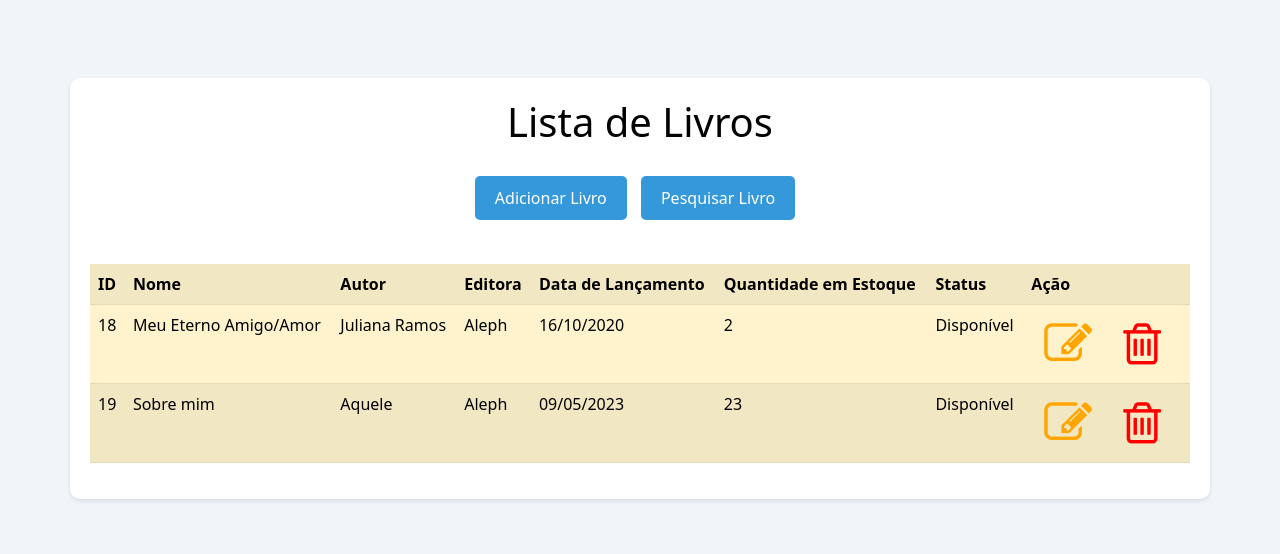
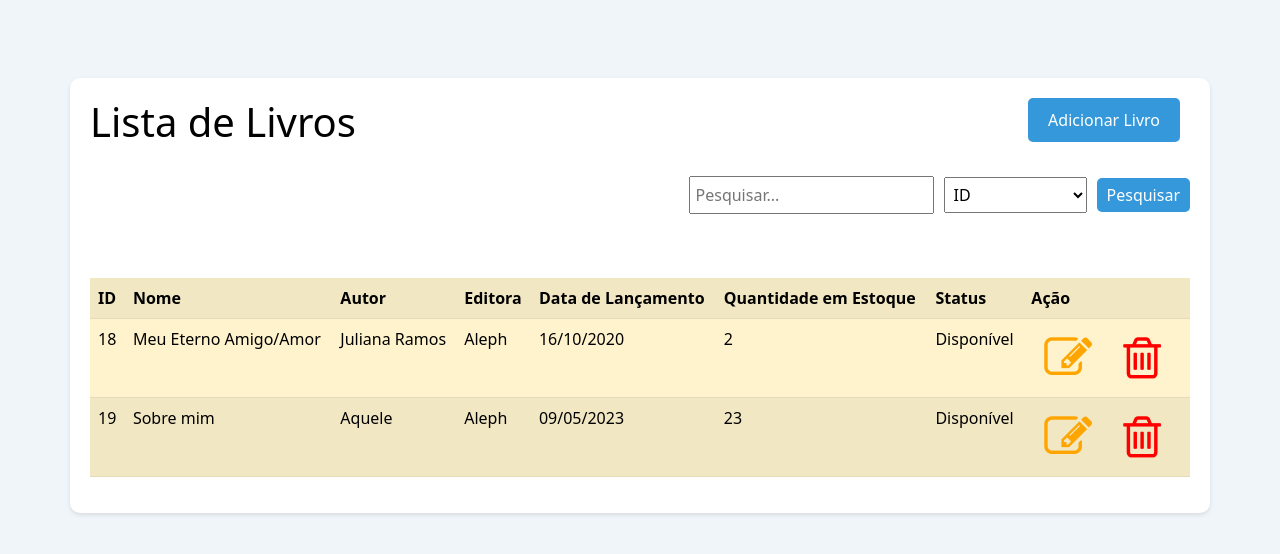
Before and after one commit to PedroLucas3542/LocadoraLivros, a PHP site: page /livros.php in a window 1280 px wide. Shown: the part 87-641 px from the top of the page. Run offline with PHP 8.4, Linux system fonts and the light colour scheme; data comes from the database, SQL or seed files in the repository.

Commit message:
Add files via upload

```diff
--- a/ProjetoWDA/livros.php
+++ b/ProjetoWDA/livros.php
@@ -94,6 +94,36 @@
             background-color: #e74c3c;
         }
 
+        .search-bar {
+            display: flex;
+            justify-content: flex-end;
+            margin-bottom: 20px;
+        }
+
+        .search-bar form {
+            display: flex;
+            align-items: center;
+        }
+
+        .search-bar input[type="text"],
+        .search-bar select {
+            margin-right: 10px;
+            padding: 5px;
+        }
+
+        .search-bar button[type="submit"] {
+            background-color: #3498db;
+            color: #fff;
+            border: none;
+            padding: 5px 10px;
+            border-radius: 5px;
+            transition: background-color 0.3s;
+        }
+
+        .search-bar button[type="submit"]:hover {
+            background-color: #2980b9;
+        }
+
         @media (max-width: 768px) {
             .navbar-brand img {
                 width: 80px;
@@ -163,10 +193,31 @@
 <div class="fundo">
     <br><br>
     <div class="container">
-    <center><h1>Lista de Livros</h1></center>
+        <div class="row">
+            <div class="col-md-6">
+                <h1>Lista de Livros</h1>
+            </div>
+            <div class="col-md-6 text-end">
+                <a href="adicionarlivro.php"><button class="button-background-move">Adicionar Livro</button></a>
+            </div>
+        </div>
 
-    <center><a href="adicionarlivro.php"><button type="button" class="button-background-move">Adicionar Livro</button></a> <a href="pesquisarlivros.php"><button type="button" class="button-background-move">Pesquisar Livro</button></a></center>
+        <div class="search-bar">
+            <form method="GET">
+                <input type="text" name="search" placeholder="Pesquisar...">
+                <select name="filter">
+                    <option value="id">ID</option>
+                    <option value="nome">Nome do Livro</option>
+                    <option value="autor">Autor</option>
+                    <option value="editora">Editora</option>
+                    <option value="status">Status</option>
+                </select>
+                <button type="submit">Pesquisar</button>
+            </form>
+        </div>
+
         <br>
+
         <table class="table table-warning table-striped">
             <tr>
                 <th>ID</th>
@@ -178,51 +229,93 @@
                 <th>Status</th>
                 <th>Ação</th>
             </tr>
+
             <?php
 include 'conexao.php';
 
-            // Query para selecionar todos os livros
+if (isset($_GET['search']) && isset($_GET['filter'])) {
+    // Realizar pesquisa com base nos critérios fornecidos
+    $search = $_GET['search'];
+    $filter = $_GET['filter'];
+
+    // Verificar se a pesquisa está vazia
+    if (!empty($search)) {
+        if ($filter === 'id') {
+            // Pesquisa por ID
+            $sql = "SELECT livros.id, livros.nome, livros.autor, livros.editora, livros.data_lancamento, livros.estoque, COUNT(emprestimos.id) AS quantidade_emprestimos
+            FROM livros
+            LEFT JOIN emprestimos ON livros.id = emprestimos.livro_id AND emprestimos.status = ''
+            WHERE livros.id = '$search'
+            GROUP BY livros.id
+            ORDER BY livros.nome ASC";
+        } else {
+            // Pesquisa por outros critérios
+            $sql = "SELECT livros.id, livros.nome, livros.autor, livros.editora, livros.data_lancamento, livros.estoque, COUNT(emprestimos.id) AS quantidade_emprestimos
+            FROM livros
+            LEFT JOIN emprestimos ON livros.id = emprestimos.livro_id AND emprestimos.status = ''
+            WHERE $filter LIKE '%$search%'
+            GROUP BY livros.id
+            ORDER BY livros.nome ASC";
+        }
+    } else {
+        // Consultar todos os livros
         $sql = "SELECT livros.id, livros.nome, livros.autor, livros.editora, livros.data_lancamento, livros.estoque, COUNT(emprestimos.id) AS quantidade_emprestimos
         FROM livros
         LEFT JOIN emprestimos ON livros.id = emprestimos.livro_id AND emprestimos.status = ''
         GROUP BY livros.id
         ORDER BY livros.nome ASC";
+    }
+} else {
+    // Consultar todos os livros
+    $sql = "SELECT livros.id, livros.nome, livros.autor, livros.editora, livros.data_lancamento, livros.estoque, COUNT(emprestimos.id) AS quantidade_emprestimos
+    FROM livros
+    LEFT JOIN emprestimos ON livros.id = emprestimos.livro_id AND emprestimos.status = ''
+    GROUP BY livros.id
+    ORDER BY livros.nome ASC";
+}
 
 // Executa a query e armazena o resultado
 $result = $conn->query($sql);
 
+if ($result && $result->num_rows > 0) {
     // Loop para exibir cada registro na tabela
-            while($row = $result->fetch_assoc()) {
+    while ($row = $result->fetch_assoc()) {
         echo "<tr>";
-                echo "<td>".$row["id"]."</td>";
-                echo "<td>".$row["nome"]."</td>";
-                echo "<td>".$row["autor"]."</td>";
-                echo "<td>".$row["editora"]."</td>";
-                echo "<td>".formatarData($row["data_lancamento"])."</td>";
-                echo "<td>".$row["estoque"]."</td>";
+        echo "<td>" . $row["id"] . "</td>";
+        echo "<td>" . $row["nome"] . "</td>";
+        echo "<td>" . $row["autor"] . "</td>";
+        echo "<td>" . $row["editora"] . "</td>";
+        echo "<td>" . formatarData($row["data_lancamento"]) . "</td>";
+        echo "<td>" . $row["estoque"] . "</td>";
         echo "<td>";
         if ($row["quantidade_emprestimos"] > 0) {
-                    echo "Em empréstimo (".$row["quantidade_emprestimos"]." empréstimos)";
+            echo "Em empréstimo (" . $row["quantidade_emprestimos"] . " empréstimos)";
         } else {
             echo "Disponível";
         }
         echo "</td>";
-                echo "<td><a href='editarlivros.php?id=".$row["id"]."' class='btn'><i class='fa fa-edit' style='font-size:48px;color:orange'></i></a><a href='excluirlivro.php?id=".$row["id"]."' class='btn'><i class='fa fa-trash-o' style='font-size:48px;color:red'></i></a></td>";
+        echo "<td><a href='editarlivros.php?id=" . $row["id"] . "' class='btn'><i class='fa fa-edit' style='font-size:48px;color:orange'></i></a><a href='excluirlivro.php?id=" . $row["id"] . "' class='btn'><i class='fa fa-trash-o' style='font-size:48px;color:red'></i></a></td>";
         echo "</tr>";
+    }
+} else {
+    echo "<tr><td colspan='8'>Nenhum livro encontrado.</td></tr>";
 }
 
 // Fecha a conexão com o banco de dados
 $conn->close();
 
 // Função para formatar a data no formato brasileiro
-            function formatarData($data) {
+function formatarData($data)
+{
     return date("d/m/Y", strtotime($data));
 }
 ?>
+
+
+
         </table>
     </div>
 </div>
 
-
 </body>
 </html>
```
Also changed, not shown: ProjetoWDA/usuarios.php (+72 -30 lines). Lines whose indentation alone changed are shown as unchanged.
